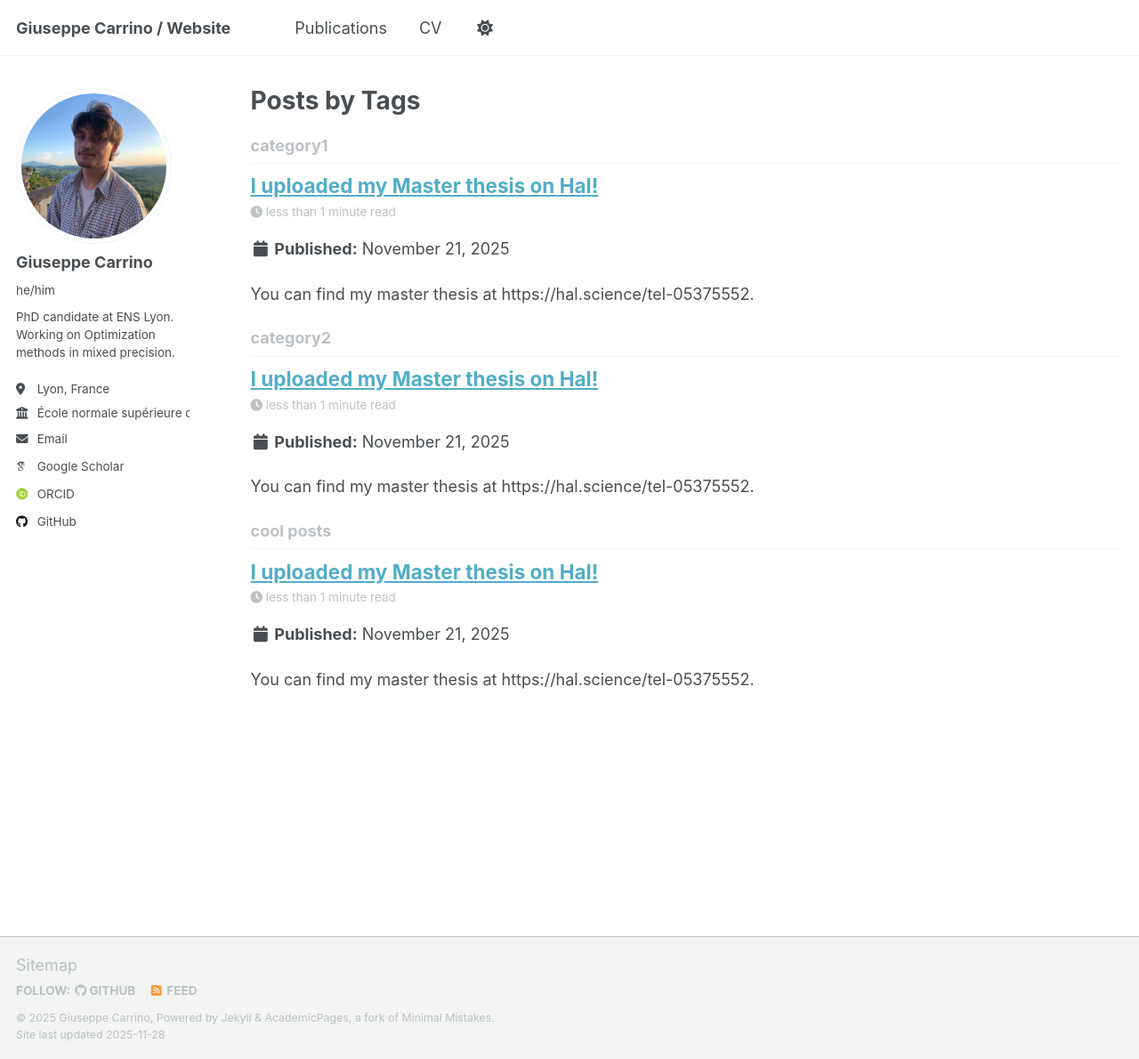
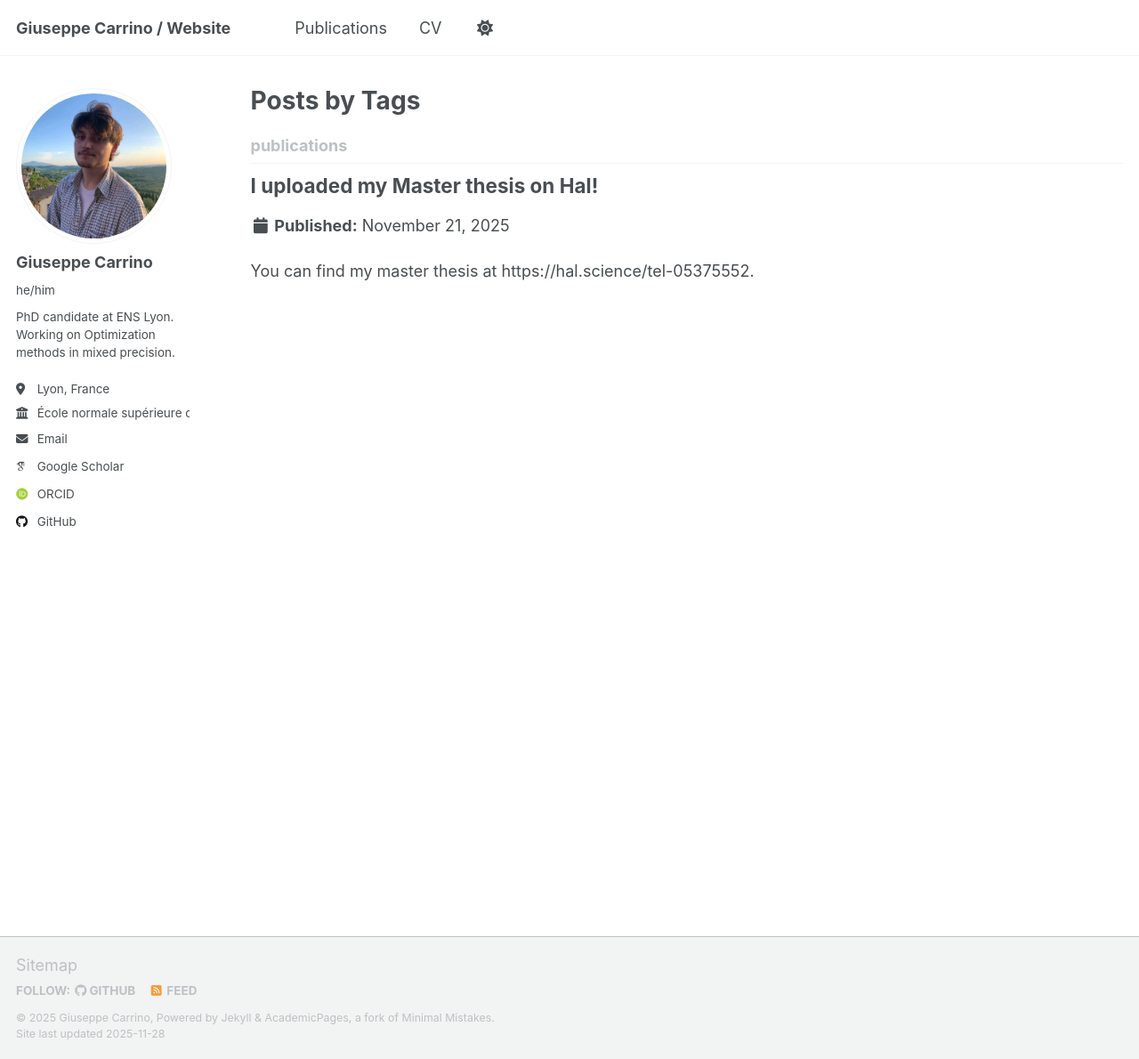
Before and after one commit to JosephCarrino/josephcarrino.github.io, a Jekyll site: the page built from _pages/tag-archive.html, in a window 1280 px wide and 1190 px high. Shown: the whole window at 89% size. Built offline with Jekyll 4.4.1, drawn with Linux system fonts in a browser that asks for light colours; some web fonts are replaced; a script that is not in the unit is left out.

Commit message:
Posts fix

```diff
--- a/_includes/archive-single.html
+++ b/_includes/archive-single.html
@@ -27,16 +27,8 @@
     {% endif %}
 
     <h2 class="archive__item-title" itemprop="headline">
-      {% if post.link %}
-        <a href="{{ post.link }}">{{ title }}</a> <a href="{{ base_path }}{{ post.url }}" rel="permalink"><i class="fa fa-link" aria-hidden="true" title="permalink"></i><span class="sr-only">Permalink</span></a>
-      {% else %}
-        <a href="{{ base_path }}{{ post.url }}" rel="permalink">{{ title }}</a>
-      {% endif %}
+        {{ title }}
     </h2>
-
-    {% if post.read_time %}
-      <p class="page__meta"><i class="fa fa-clock" aria-hidden="true"></i> {% include read-time.html %}</p>
-    {% endif %}
 
         {% if post.collection == 'teaching' %}
           <p> {{ post.type }}, <i>{{ post.venue }}</i>, {{ post.date | default: "1900-01-01" | date: "%Y" }} </p>
--- a/_posts/2025-11-21-thesis-upload.md
+++ b/_posts/2025-11-21-thesis-upload.md
@@ -3,9 +3,7 @@ title: 'I uploaded my Master thesis on Hal!'
 date: 2025-11-21
 permalink: /posts/2025/11/thesis-upload/
 tags:
-  - cool posts
-  - category1
-  - category2
+  - publications
 ---
 
 You can find my master thesis at https://hal.science/tel-05375552.
```
Also changed, not shown: _pages/about.md (+2 -2 lines).
